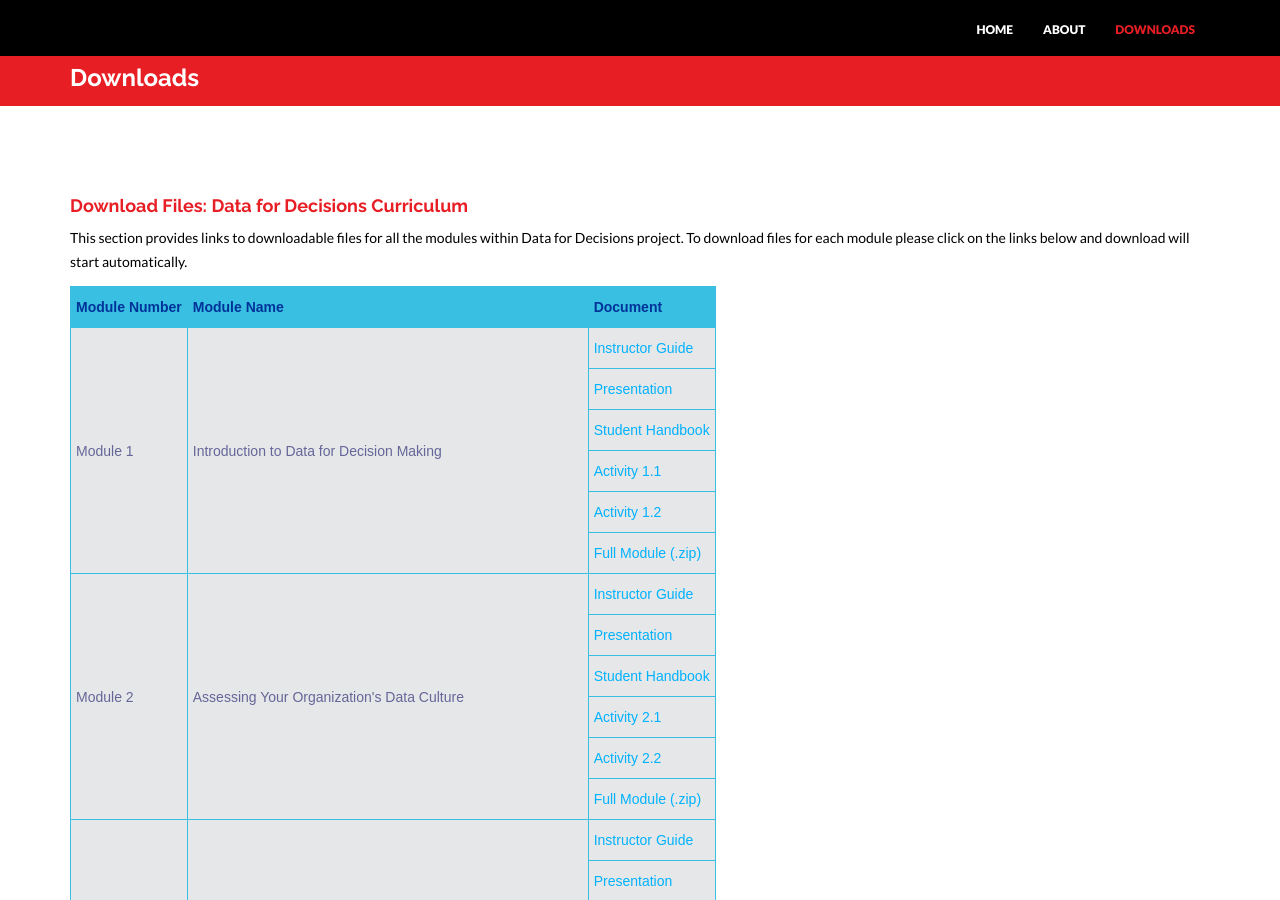
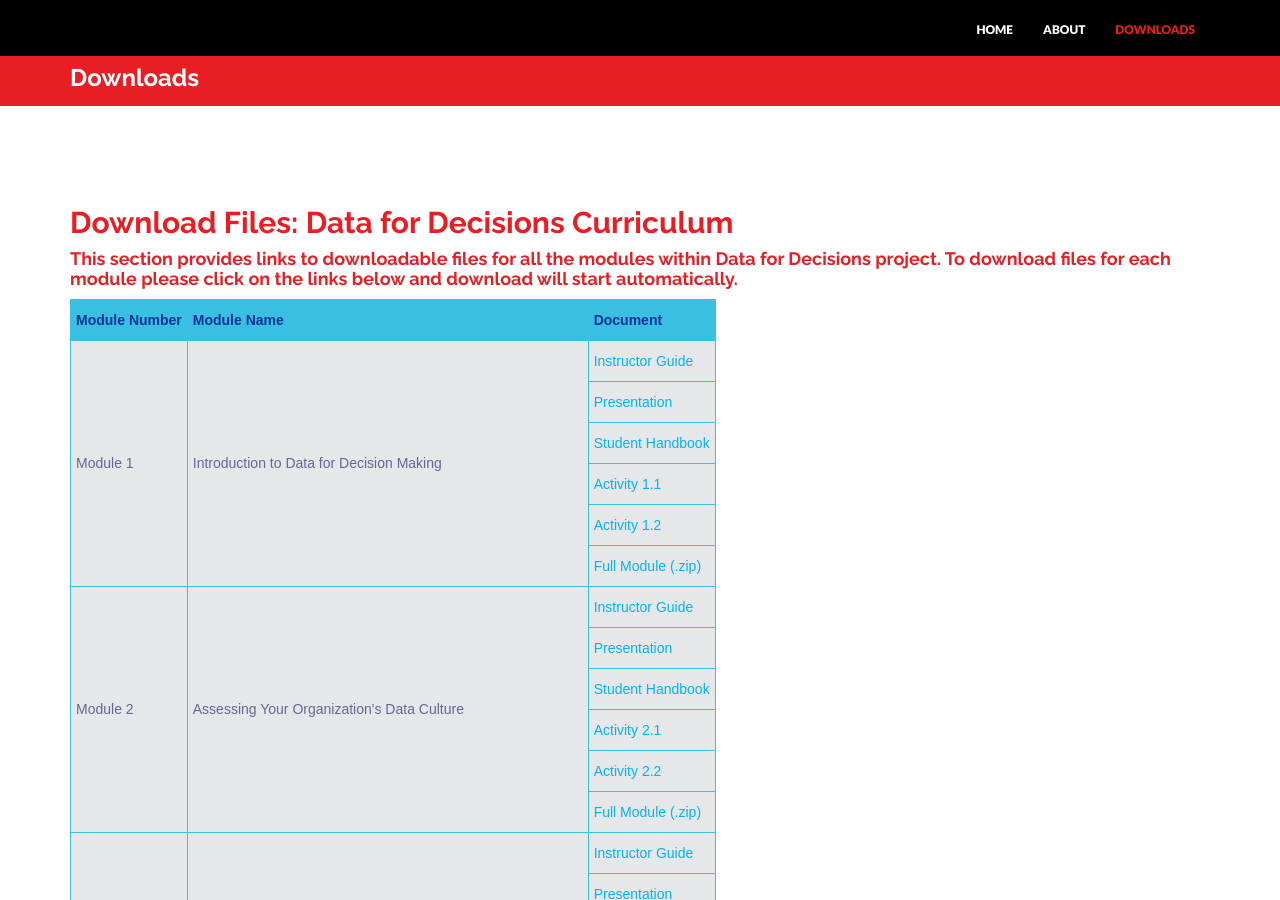
Before and after one commit to tascha/D4DM, a Jekyll site: the page built from downloads.html, in a window 1280 px wide and 900 px high. Built offline with Jekyll 4.4.1, drawn with Linux system fonts in a browser that asks for light colours; nearby versions of some CDN libraries.

```diff
--- a/downloads.html
+++ b/downloads.html
@@ -8,8 +8,8 @@ permalink: /downloads/
 <div class="container mtb">
     <div class="row">
         <div class="col-lg-12">
-            <h4>Download Files: Data for Decisions Curriculum </h4>
-            <p>This section provides links to downloadable files for all the modules within Data for Decisions project. To download files for each module please click on the links below and download will start automatically.</p>
+            <h2>Download Files: Data for Decisions Curriculum </h2>
+            <h4>This section provides links to downloadable files for all the modules within Data for Decisions project. To download files for each module please click on the links below and download will start automatically.</h4>
 <style type="text/css">
 .tg  {border-collapse:collapse;border-spacing:0;border-color:#38bfe1;}
 .tg td{font-family:Arial, sans-serif;font-size:14px;padding:10px 5px;border-style:solid;border-width:1px;overflow:hidden;word-break:normal;border-color:#38bfe1;color:#669;background-color:#e6e7e8;}
```
